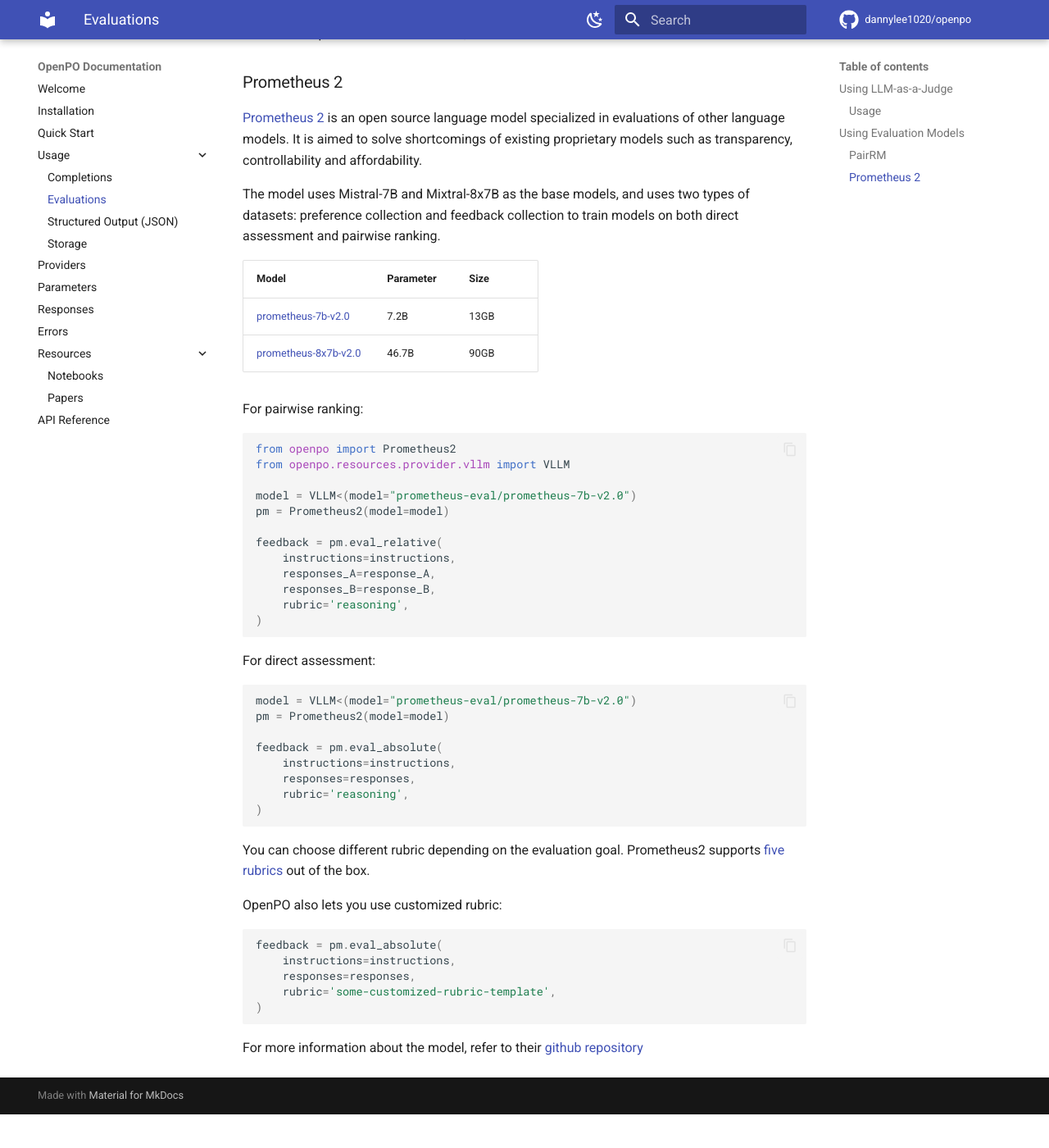
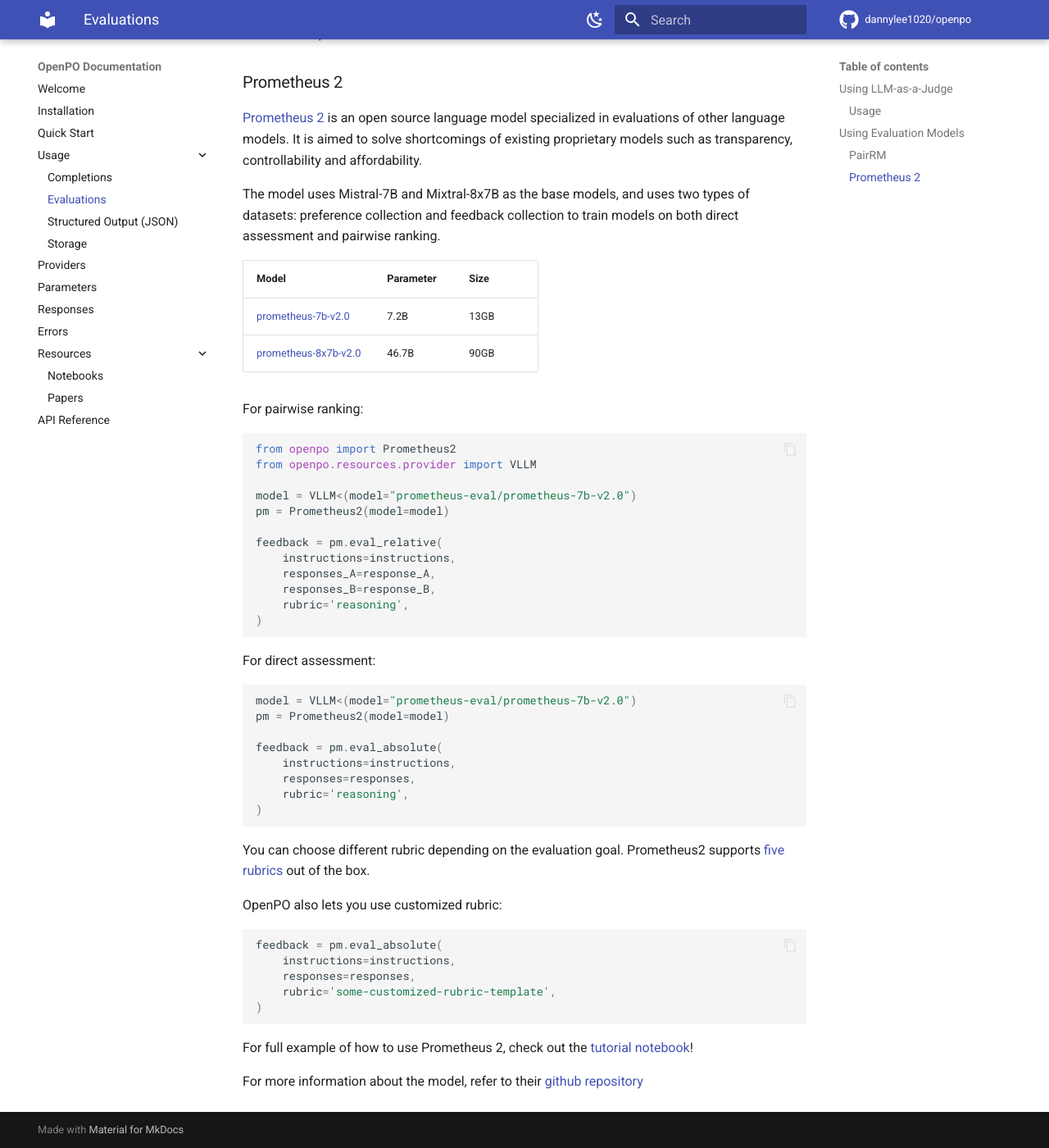
Before and after one commit to dannylee1020/openpo, an MkDocs documentation site: the page built from docs/evaluations.md, in a window 1280 px wide and 1400 px high, scrolled down 2321 px. Shown: the whole window at 82% size. Built offline with MkDocs 1.6.1 and Material for MkDocs 9.7.7, drawn with Linux system fonts in a browser that asks for light colours; comment, search, counter and statistics services are not loaded; before the commit the page ends 3680 px from its top, so only the background shows below that.

Commit message:
update eval docs

````diff
--- a/docs/evaluations.md
+++ b/docs/evaluations.md
@@ -100,7 +100,7 @@ For pairwise ranking:
 
 ```python
 from openpo import Prometheus2
-from openpo.resources.provider.vllm import VLLM
+from openpo.resources.provider import VLLM
 
 model = VLLM<(model="prometheus-eval/prometheus-7b-v2.0")
 pm = Prometheus2(model=model)
@@ -137,5 +137,6 @@ feedback = pm.eval_absolute(
 )
 ```
 
+For full example of how to use Prometheus 2, check out the [tutorial notebook](notebook.md)!
 
 For more information about the model, refer to their [github repository](https://github.com/prometheus-eval/prometheus-eval)
````
